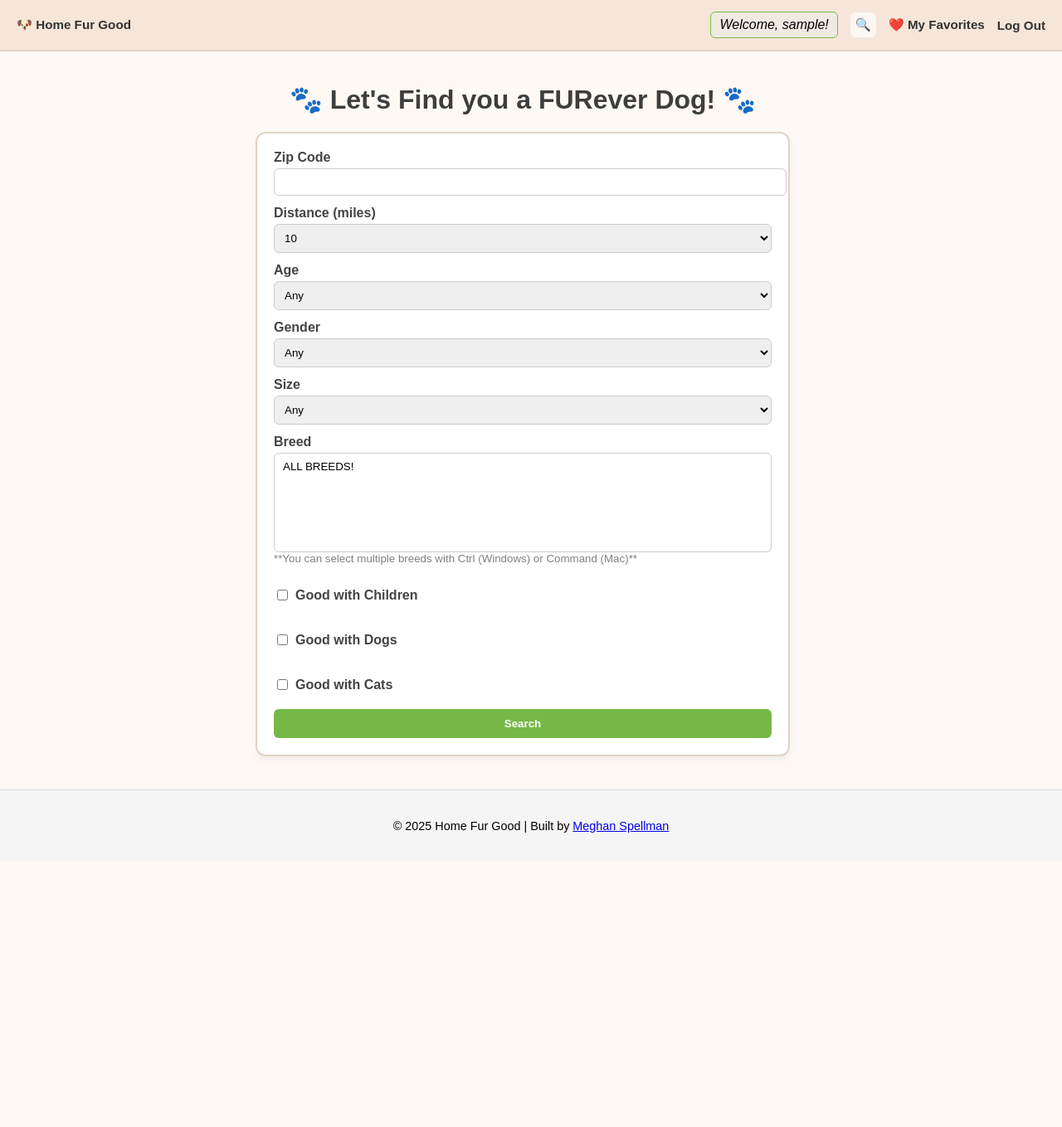
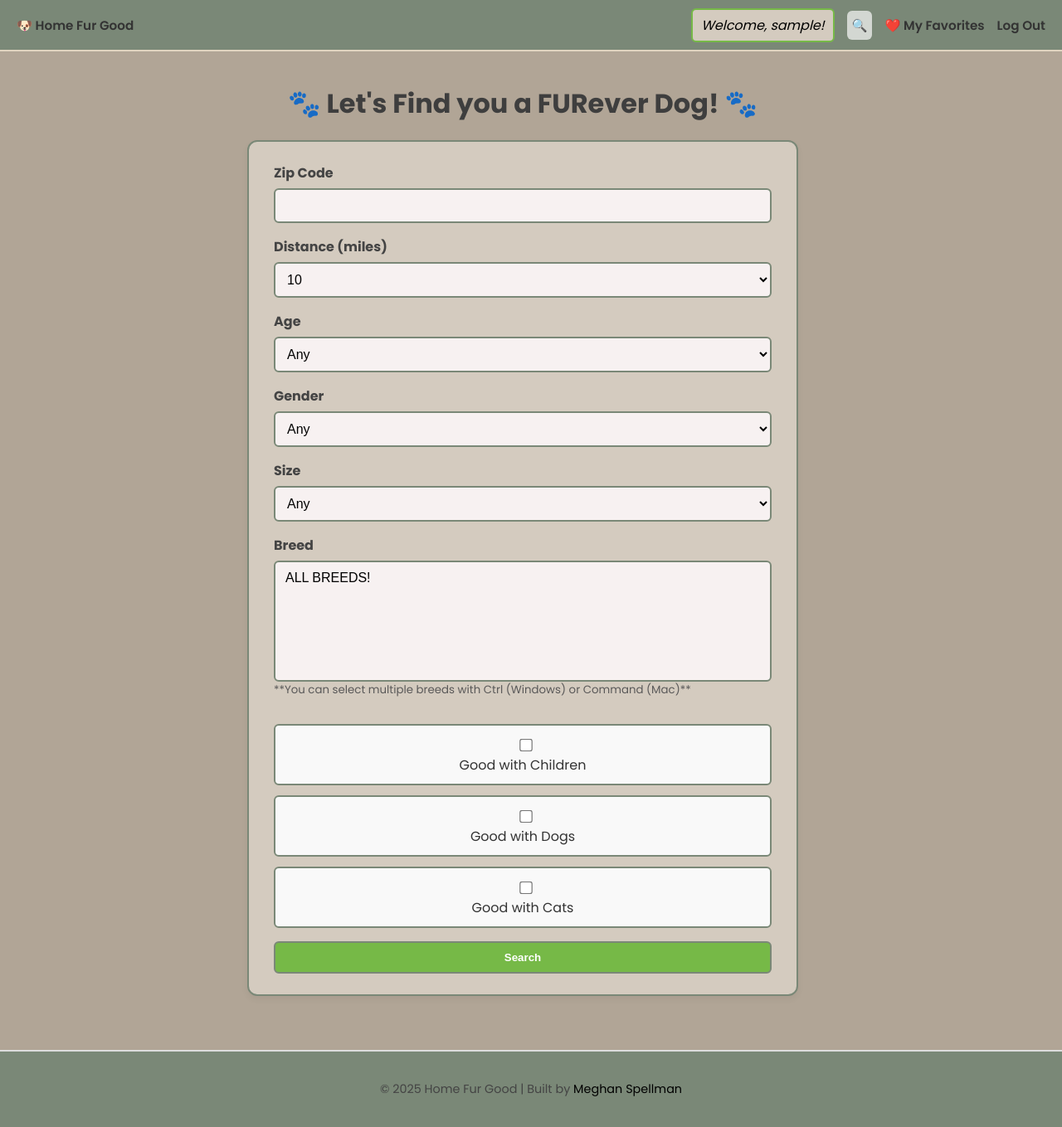
Before and after one commit to MegSpell/HomeFurGood_CapstoneONE, a Flask app: page /search-form in a window 1280 px wide. Shown: the whole page at 83% size. Before the commit the page ends 1004 px from the top, so only its background shows below. Run offline with Flask 3, Linux system fonts and the light colour scheme; the visitor is signed in with stand-in values (Sample User, id 1); data that the repository does not hold is empty.

Commit message:
updated css

```diff
--- a/static/style.css
+++ b/static/style.css
@@ -2,17 +2,17 @@
        GLOBAL RESETS & LAYOUTS
  =========================== */
 
- html, body {
+html,
+body {
   margin: 0;
   padding: 0;
   height: 100%;
-  font-family: Arial, sans-serif;
-  background-color: #fef9f4;
+  font-family: 'Poppins', Arial, sans-serif;
+  background-color: #b1a596;
   display: flex;
   flex-direction: column;
 }
 
-/* Main content pushes down below fixed navbar */
 main {
   flex: 1;
   padding-top: 80px;
@@ -26,13 +26,12 @@ main {
   text-align: center;
 }
 
-
 /* ===========================
        NAVIGATION BAR
  =========================== */
 
 .navbar {
-  background-color: #f6e6da;
+  background-color: #7a8877;
   position: fixed;
   top: 0;
   left: 0;
@@ -56,7 +56,7 @@ main {
 .navbar a {
   text-decoration: none;
   color: #333;
-  font-weight: bold;
+  font-weight: 600;
   font-size: 0.95rem;
   transition: color 0.2s;
 }
@@ -76,35 +76,50 @@ main {
 }
 
 .nav-user {
-  background-color: #f0ebe2;
-  border: 1px solid #76b947;
+  background-color: #d4cbbf;
+  border: 2px solid #76b947;
   padding: 6px 10px;
   border-radius: 6px;
   font-style: italic;
 }
-
 
 /* ===========================
        HEADINGS
  =========================== */
 
 h1 {
+  font-weight: 700;
   color: #3e3e3e;
   margin-bottom: 10px;
 }
 
 h2 {
+  font-weight: 600;
   color: #5b5b5b;
 }
 
+h3 {
+  font-weight: 600;
+}
 .home-intro {
-  max-width: 600px;  /* limit line length */
+  max-width: 600px;
   margin: 0 auto 30px;
   font-size: 1.1rem;
   line-height: 1.6;
   color: #444;
   text-align: center;
 }
+
+.search-h1 {
+  margin-bottom: 30px;
+}
+
+p {
+  font-weight: 400;  /* Clean and readable for body text */
+  line-height: 1.6;
+  color: #444;
+}
+
 
 
 /* ===========================
@@ -173,57 +201,24 @@ h2 {
 
 
 /* ===========================
-       FADE-OUT ANIMATION
+   SEARCH FORM
 =========================== */
 
- @keyframes fadeOut {
-  from {
-    opacity: 1;
-    transform: scale(1);
-  }
-  to {
-    opacity: 0;
-    transform: scale(0.9);
-  }
-}
-
-.dog-card.fade-out {
-  animation: fadeOut 0.4s ease forwards;
-}
-
-
- /* ===========================
-       SEARCH FORM
- =========================== */
 
 .search-form-container {
   max-width: 600px;
   margin: 20px auto;
-  padding: 20px;
-  background-color: #fff;
-  border: 2px solid #e0d4c0;
+  padding: 25px 30px;
+  background-color: #d4cbbf;
+  border: 2px solid #7a8877;
   border-radius: 12px;
-  box-shadow: 0 4px 8px rgba(0,0,0,0.05);
+  box-shadow: 0 4px 8px rgba(0, 0, 0, 0.05);
 }
-
-
- /* ===========================
-       FORM INPUTS & CHECKBOXES
- =========================== */
-
- .search-form input,
-.search-form select {
-  width: 100%;
-  padding: 8px;
-  border-radius: 6px;
-  border: 1px solid #ccc;
-}
-
 
 .search-form {
   display: flex;
   flex-direction: column;
-  gap: 12px;
+  gap: 16px;
 }
 
 .form-group {
@@ -234,45 +229,81 @@ h2 {
 
 .form-group label {
   font-weight: bold;
-  margin-bottom: 4px;
+  margin-bottom: 6px;
   color: #444;
 }
 
 small {
-  color: gray;
+  color: rgb(90, 89, 89);
 }
+
+
+.search-form input,
+.search-form select {
+  width: 100%;
+  padding: 10px;
+  font-size: 1rem;
+  border-radius: 6px;
+  border: 1px solid #ccc;
+  box-sizing: border-box;
+  background-color: #f7f1f1;
+  border: 2px solid #7a8877;
+  /* text-align: center; */
+}
+
+/* ===========================
+   CHECKBOXES
+=========================== */
 
 .checkboxes {
   display: flex;
-  flex-wrap: wrap;
+  flex-direction: column;
   gap: 12px;
+  margin-top: 15px;
 }
 
 .checkboxes label {
-  display: inline-flex;
-  align-items: center;
-  gap: 6px;
-  margin-right: 15px;
-  margin-bottom: 8px;
-  margin-top: 15px;
-  white-space: nowrap;
+  display: inline-block;
+  font-size: 1rem;
+  color: #333;
+  background-color: #f9f9f9;
+  padding: 10px;
+  border-radius: 6px;
+  border: 1px solid #ddd;
+  cursor: pointer;
+  transition: background-color 0.2s ease-in-out;
+  width: 100%;
+  box-sizing: border-box;
+  border: 2px solid #7a8877;
 }
+
+.checkboxes label:hover {
+  background-color: #f0f0f0;
+}
+
+.checkboxes input[type="checkbox"] {
+  margin-right: 8px;
+  vertical-align: middle;
+  transform: scale(1.2);
+}
+
 
 /* ===========================
        BUTTONS
  =========================== */
 
+ .auth-button,
 .search-form button,
 .find-dog-button {
   padding: 10px 20px;
   background-color: #76b947;
   color: white;
   border-radius: 6px;
-  font-weight: bold;
+  font-weight: 600;
   cursor: pointer;
   transition: background 0.2s;
   text-decoration: none;
-  border: none;
+  border: 2px solid #7a8877;
 }
 
 .search-form button:hover,
@@ -280,47 +311,23 @@ small {
   background-color: #5a9336;
 }
 
-
 /* ===========================
       FOOTER
  =========================== */
 
 .site-footer {
-  background-color: #f5f5f5;
+  background-color: #7a8877;
   padding: 20px;
   text-align: center;
   font-size: 0.9rem;
-  border-top: 1px solid #ddd;
+  border-top: 2px solid #ddd;
+  margin-top: 25px;
 }
 
-
- /* ===========================
-      AUTHENTICATION FORMS
- =========================== */
-
- .auth-form-container {
-  max-width: 400px;
-  margin: 30px auto;
-  padding: 30px;
-  background-color: #fff;
-  border-radius: 12px;
-  border: 2px solid #e0d4c0;
+.site-footer a {
+  text-decoration: none;
+  color: black;
 }
-
-.auth-form label {
-  font-weight: bold;
-  margin-bottom: 5px;
-}
-
-.auth-button {
-  background-color: #76b947;
-  padding: 12px;
-  border-radius: 8px;
-  color: white;
-  font-weight: bold;
-  cursor: pointer;
-}
-
 
 /* ===========================
       FLASH MESSAGES
--- a/templates/base.html
+++ b/templates/base.html
@@ -9,6 +9,8 @@
 
   <!-- Dynamic page title (child templates can override this block) -->
   <title>{% block title %}Home Fur Good{% endblock %}</title>
+<!-- Link to import font Poppins -->
+  <link href="https://fonts.googleapis.com/css2?family=Poppins:wght@400;600;700&display=swap" rel="stylesheet">
 
   <!-- Link to your main CSS stylesheet -->
   <link rel="stylesheet" href="{{ url_for('static', filename='style.css') }}">
--- a/templates/search.html
+++ b/templates/search.html
@@ -7,10 +7,12 @@
 {# Main content block #}
 {% block content %}
 
-  <h1>🐾 Are any of these your FURever pup?! 🐾</h1>
+  <h1 class="search-h1">🐾 Are any of these your FURever pup?! 🐾</h1>
 
-  {# Small instructional note below heading #}
+  {# Small instructional note below heading only if logged in#}
+  {% if g.user.is_authenticated %}
   <small class="heart-note">(click the heart to save pup to your favorites!)</small>
+{% endif %}
 
   {# Check if the dogs list is not empty #}
   {% if dogs %}
--- a/templates/search_form.html
+++ b/templates/search_form.html
@@ -82,7 +82,7 @@
       </div>
 
       {# TEMPERAMENT checkboxes (Petfinder environment fields) #}
-      <div class="form-group checkboxes">
+      <div class="checkboxes">
         <label><input type="checkbox" name="good_with_children" value="true"> Good with Children</label>
         <label><input type="checkbox" name="good_with_dogs" value="true"> Good with Dogs</label>
         <label><input type="checkbox" name="good_with_cats" value="true"> Good with Cats</label>
```
Also changed, not shown: other parts of static/style.css (+79 -11 lines), templates/home.html (+7 -2 lines). Lines whose indentation alone changed are shown as unchanged.
